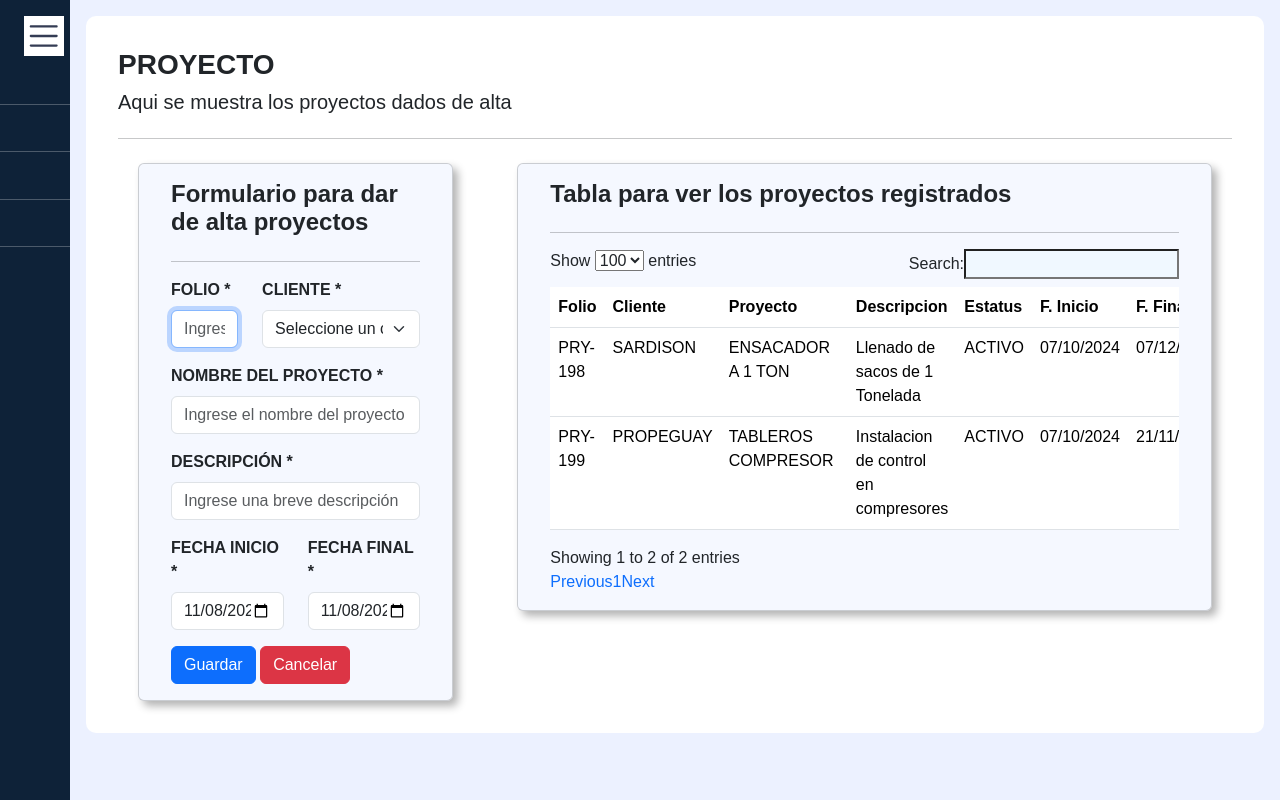
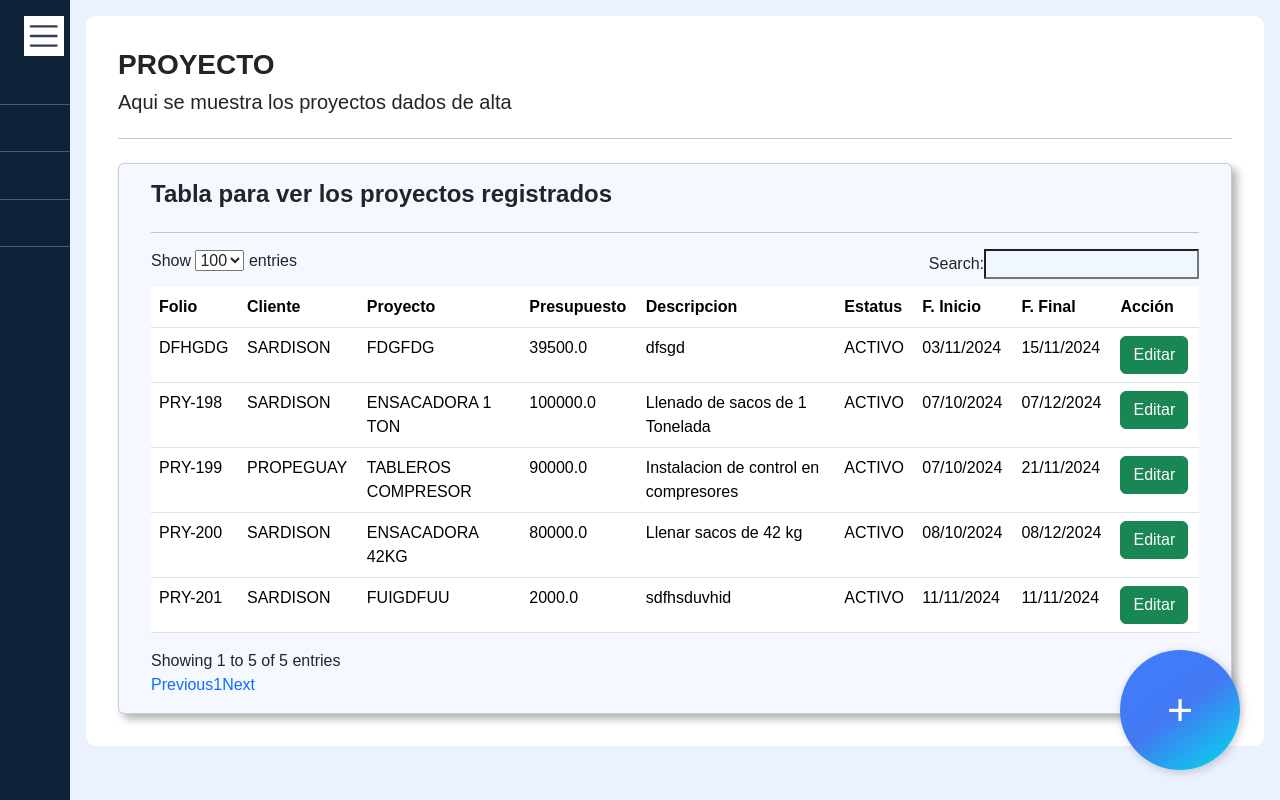
Before and after one commit to gestionDeDatos05/gastosCoprat, a Django app: page /Proyecto/ in a window 1280 px wide. Run offline with Django 4.2, Linux system fonts and the light colour scheme; data comes from the database, SQL or seed files in the repository; some libraries are stand-ins or nearby versions.

Commit message:
presupuesto

```diff
--- a/Aplicacion/Consultas/Catalogos/actualizarC.py
+++ b/Aplicacion/Consultas/Catalogos/actualizarC.py
@@ -60,6 +60,7 @@
     descripcion = request.POST['descripcion'] # CAMPO CLIENTE
     fechaInicio = request.POST['fechaInicio'] # CAMPO CLIENTE
     fechaFinal = request.POST['fechaFinal'] # CAMPO CLIENTE
+    presupuesto = request.POST['presupuesto'] # CAMPO CLIENTE
 
     actualizarAltaProyecto = tblAltaProyecto.objects.get(ID=id)
     estatus_instancia = tblEstatus.objects.get(ID=estatus)
@@ -68,6 +69,7 @@
     actualizarAltaProyecto.IDEstatus = estatus_instancia
     actualizarAltaProyecto.IDCliente = cliente_instancia
     actualizarAltaProyecto.Proyecto = proyecto
+    actualizarAltaProyecto.Presupuesto = presupuesto
     actualizarAltaProyecto.Descripcion = descripcion
     actualizarAltaProyecto.FechaInicio = fechaInicio
     actualizarAltaProyecto.Fechafinal = fechaFinal
--- a/Aplicacion/Consultas/Catalogos/agregarC.py
+++ b/Aplicacion/Consultas/Catalogos/agregarC.py
@@ -44,6 +44,7 @@
     Folio = request.POST['Folio'].upper() # CAMPO CLIENTE
     cliente = request.POST['cliente'] # CAMPO CLIENTE
     proyecto = request.POST['proyecto'].upper() # CAMPO CLIENTE
+    presupuesto = request.POST['presupuesto'] # CAMPO CLIENTE
     descripcion = request.POST['descripcion'] # CAMPO CLIENTE
     fechaInicio = request.POST['fechaInicio'] # CAMPO CLIENTE
     fechaFinal = request.POST['fechaFinal'] # CAMPO CLIENTE
@@ -51,6 +52,6 @@
 
 
     tblAltaProyecto.objects.create( Folio = Folio, IDEstatus_id = EstatusDefault, IDCliente_id = cliente, Proyecto = proyecto,
-    Descripcion = descripcion, FechaInicio = fechaInicio, Fechafinal = fechaFinal )
+    Descripcion = descripcion, FechaInicio = fechaInicio, Fechafinal = fechaFinal, Presupuesto =  presupuesto)
     messages.success(request, f'El proyecto {proyecto} se ha registrado exitosamente')
     return redirect('T_Proyecto')
--- a/Aplicacion/Consultas/Catalogos/mostrarC.py
+++ b/Aplicacion/Consultas/Catalogos/mostrarC.py
@@ -22,5 +22,5 @@
     cliente = tblCliente.objects.all()
     fecha_actual = datetime.now().date()
     fecha_formateada = fecha_actual.strftime('%Y-%m-%d')
-    data = tblAltaProyecto.objects.all().values("ID", "Folio", "IDEstatus_id__Descripcion","IDCliente_id", "IDCliente_id__Nombre", "Proyecto", "Descripcion", "FechaInicio", "Fechafinal")
+    data = tblAltaProyecto.objects.all().values("ID", "Folio", "IDEstatus_id__Descripcion","IDCliente_id", "IDCliente_id__Nombre", "Proyecto", "Descripcion", "FechaInicio", "Fechafinal", "Presupuesto")
     return render(request, 'Catalogo/Proyecto/index.html', {"data": data, 'cliente':cliente, 'fecha_actual':fecha_formateada})
--- a/Aplicacion/Consultas/Procesos/actualizarP.py
+++ b/Aplicacion/Consultas/Procesos/actualizarP.py
@@ -8,10 +8,10 @@
     id = request.POST['id'] # CAMPO id
     categoria = request.POST['categoria'].upper() # CAMPO Folio
     pago = request.POST['pago'] # CAMPO cliente
-    factura = request.POST['factura'] # CAMPO estatus
+    factura = request.POST['factura'].upper() # CAMPO estatus
     monto = request.POST['monto'].upper() # CAMPO proyecto
     descripcion = request.POST['descripcion'] # CAMPO descripcion
-    proveedor = request.POST['proveedor'] # CAMPO fechaInicio
+    proveedor = request.POST['proveedor'].upper() # CAMPO fechaInicio
     fecha = request.POST['fecha'] # CAMPO fechaFinal
 
     actualizarDetalleProyecto = tblProyecto.objects.get(ID=id)
@@ -32,7 +32,7 @@
     id_Proyecto = request.POST['idProyecto'] # CAMPO id
     cliente = request.POST['cliente'] # CAMPO cliente
     proyecto = request.POST['proyecto'].upper() # CAMPO proyecto
-    folio = request.POST['folio'] # CAMPO folio
+    folio = request.POST['folio'].upper() # CAMPO folio
     descripcion = request.POST['descripcion'] # CAMPO descripcion
 
     fecha_actual = datetime.now().date()
--- a/Aplicacion/Consultas/Procesos/editarP.py
+++ b/Aplicacion/Consultas/Procesos/editarP.py
@@ -17,7 +17,7 @@
     id_Proyecto = request.POST['idProyecto'] # CAMPO id
     cliente = request.POST['cliente'] # CAMPO cliente
     proyecto = request.POST['proyecto'].upper() # CAMPO proyecto
-    folio = request.POST['folio'] # CAMPO folio
+    folio = request.POST['folio'].upper() # CAMPO folio
     descripcion = request.POST['descripcionProyecto'] # CAMPO descripcion
 
     context = {'id':id_Proyecto, 'cliente': cliente, 'folio': folio, 'proyecto': proyecto, 'descripcion':descripcion}
@@ -28,7 +28,7 @@
     id = request.POST['id'] # CAMPO id
     cliente = request.POST['cliente'] # CAMPO cliente
     proyecto = request.POST['proyecto'].upper() # CAMPO proyecto
-    folio = request.POST['folio'] # CAMPO folio
+    folio = request.POST['folio'].upper() # CAMPO folio
     descripcion = request.POST['descripcion'] # CAMPO descripcion
 
     fecha_actual = datetime.now().date()
--- a/Aplicacion/models.py
+++ b/Aplicacion/models.py
@@ -18,6 +18,7 @@
     IDEstatus = models.ForeignKey(tblEstatus, on_delete=models.DO_NOTHING, null=True)
     IDCliente = models.ForeignKey(tblCliente, on_delete=models.DO_NOTHING, null=True)
     Proyecto = models.CharField(max_length=60, null=True)
+    Presupuesto = models.FloatField(null=True)
     Descripcion = models.CharField(max_length=100, null=True)
     FechaInicio = models.DateField(null=True)
     Fechafinal = models.DateField(null=True)
@@ -37,7 +38,6 @@
     IDFormaDePago = models.ForeignKey(tblFormaPago, on_delete=models.DO_NOTHING, null=True)
     IDCategoria = models.ForeignKey(tblCategoriaGasto, on_delete=models.DO_NOTHING, null=True)
     Monto = models.FloatField(null=True)
-    Presupuesto = models.FloatField(null=True)
     Factura = models.CharField(max_length=60, null=True)
     Descripcion = models.CharField(max_length=100, null=True)
     Proveedor = models.CharField(max_length=100, null=True)
--- a/Aplicacion/templates/Catalogo/Proyecto/index.html
+++ b/Aplicacion/templates/Catalogo/Proyecto/index.html
@@ -11,67 +11,16 @@
     <h3 class="titulo-contenedor"><strong>PROYECTO</strong></h3>
     <h5 class="texto-contenedor mb-4">Aqui se muestra los proyectos dados de alta</h5>
     <hr class="mb-4">
-    <div class="row">
-        <div class="col-sm-12 col-md-4 col-lg-4 form-alta">
-            <div class="card card-contenido-alta">
-                <h4><strong>Formulario para dar de alta proyectos</strong></h4>
-                <hr>
+
     {% if messages %}
     {% for message in messages %}
-                <div
-                    class="alert {% if 'error' in message.tags %}alert-danger{% else %}alert-primary{% endif %} notifications">
+    <div class="alert {% if 'error' in message.tags %}alert-danger{% else %}alert-primary{% endif %} notifications">
         {{ message }}
     </div>
     {% endfor %}
     {% endif %}
-                <form action="{% url 'G_Proyecto' %}" method="POST" autocomplete="off">
-                    {% csrf_token %}
-                    <div class="row mb-3">
-                        <div class="col-4">
-                            <label for="exampleInputEmail1" class="form-label"><b>FOLIO *</b></label>
-                            <input type="text" class="form-control" placeholder="Ingrese el folio" name="Folio" required
-                                autofocus>
-                        </div>
-                        <div class="col-8">
-                            <label for="exampleInputEmail1" class="form-label"><b>CLIENTE *</b></label>
-                            <select class="select2 form-select" aria-label="Default select example" name="cliente" required>
-                                <option value="">Seleccione un cliente</option>
-                                {% for data in cliente %}
-                                <option value="{{data.ID}}">{{data.Nombre}}</option>
-                                {% endfor %}
-                            </select>
-                        </div>
-                    </div>
-                    <div class="mb-3">
-                        <label for="exampleInputEmail1" class="form-label"><b>NOMBRE DEL PROYECTO *</b></label>
-                        <input type="text" class="form-control" placeholder="Ingrese el nombre del proyecto"
-                            name="proyecto" required>
-                    </div>
-                    <div class="mb-3">
-                        <label for="exampleInputEmail1" class="form-label"><b>DESCRIPCIÓN *</b></label>
-                        <input type="text" class="form-control" placeholder="Ingrese una breve descripción"
-                            name="descripcion" required>
-                    </div>
-                    <div class="row mb-3">
-                        <div class="col-6">
-                            <label for="fechaInicio" class="form-label"><b>FECHA INICIO *</b></label>
-                            <input type="date" class="form-control" id="fechaInicio" value="{{ fecha_actual }}"
-                                name="fechaInicio" required>
-                        </div>
-                        <div class="col-6">
-                            <label for="fechaFinal" class="form-label"><b>FECHA FINAL *</b></label>
-                            <input type="date" class="form-control" id="fechaFinal" value="{{ fecha_actual }}"
-                                name="fechaFinal" required>
-                        </div>
-                    </div>
-                    <button type="submit" class="btn btn-primary">Guardar</button>
-                    <a href="{% url 'T_Proyecto'%}">
-                        <button type="button" class="btn btn-danger cancelarBoton">Cancelar</button>
-                    </a>
-                </form>
-            </div>
-        </div>
-        <div class="col-sm-12 col-md-8 col-lg-8 tabla-alta">
+
+
     <div class="card card-contenido-alta">
         <h4><strong>Tabla para ver los proyectos registrados</strong></h4>
         <hr>
@@ -82,6 +31,7 @@
                         <th>Folio</th>
                         <th>Cliente</th>
                         <th>Proyecto</th>
+                        <th>Presupuesto</th>
                         <th>Descripcion</th>
                         <th>Estatus</th>
                         <th>F. Inicio</th>
@@ -95,6 +45,7 @@
                         <td>{{datos.Folio}}</td>
                         <td>{{datos.IDCliente_id__Nombre}}</td>
                         <td>{{datos.Proyecto}}</td>
+                        <td>{{datos.Presupuesto}}</td>
                         <td>{{datos.Descripcion}}</td>
                         <td>{{datos.IDEstatus_id__Descripcion}}</td>
                         <td>{{datos.FechaInicio|date:"d/m/Y" }}</td>
@@ -115,5 +66,72 @@
 </div>
 </div>
 </div>
-
+<div class="modal fade" id="exampleModal" tabindex="-1" aria-labelledby="exampleModalLabel" aria-hidden="true">
+    <div class="modal-dialog modal-xl">
+        <div class="modal-content">
+            <div class="modal-header">
+                <h4><strong>Agregar gastos del proyecto</strong></h4>
+                <button type="button" class="btn-close" data-bs-dismiss="modal" aria-label="Close"></button>
+            </div>
+            <div class="modal-body">
+                <form action="{% url 'G_Proyecto' %}" method="POST" autocomplete="off">
+                    {% csrf_token %}
+                    <div class="row mb-3">
+                        <div class="col-4">
+                            <label for="exampleInputEmail1" class="form-label"><b>FOLIO *</b></label>
+                            <input type="text" class="form-control" placeholder="Ingrese el folio" name="Folio" required
+                                autofocus>
+                        </div>
+                        <div class="col-8">
+                            <label for="exampleInputEmail1" class="form-label"><b>CLIENTE *</b></label>
+                            <select class="select2 form-select" aria-label="Default select example" name="cliente"
+                                required>
+                                <option value="">Seleccione un cliente</option>
+                                {% for data in cliente %}
+                                <option value="{{data.ID}}">{{data.Nombre}}</option>
+                                {% endfor %}
+                            </select>
+                        </div>
+                    </div>
+                    <div class="row mb-3">
+                        <div class="col-6">
+                            <label for="exampleInputEmail1" class="form-label"><b>NOMBRE DEL PROYECTO *</b></label>
+                            <input type="text" class="form-control" placeholder="Ingrese el nombre del proyecto"
+                                name="proyecto" required>
+                        </div>
+                        <div class="col-6">
+                            <label for="exampleInputEmail1" class="form-label"><b>DESCRIPCIÓN *</b></label>
+                            <input type="text" class="form-control" placeholder="Ingrese una breve descripción"
+                                name="descripcion" required>
+                        </div>
+                    </div>
+                    <div class="row mb-3">
+                        <div class="col-4">
+                            <label for="fechaInicio" class="form-label"><b>PRESUPUESTO *</b></label>
+                            <input type="number" class="form-control" placeholder="Ingrese el presupuesto" name="presupuesto"
+                                step="0.01" required>
+                        </div>
+                        <div class="col-4">
+                            <label for="fechaInicio" class="form-label"><b>FECHA INICIO *</b></label>
+                            <input type="date" class="form-control" id="fechaInicio" value="{{ fecha_actual }}"
+                                name="fechaInicio" required>
+                        </div>
+                        <div class="col-4">
+                            <label for="fechaFinal" class="form-label"><b>FECHA FINAL *</b></label>
+                            <input type="date" class="form-control" id="fechaFinal" value="{{ fecha_actual }}"
+                                name="fechaFinal" required>
+                        </div>
+                    </div>
+                    <hr>
+                    <button type="submit" class="btn btn-primary">Guardar</button>
+                    <button type="button" class="btn btn-danger" data-bs-dismiss="modal">Cancelar</button>
+                </form>
+            </div>
+        </div>
+    </div>
+</div>
+<button type="button" class="BotonAgregar1 btn btn-primary" data-bs-toggle="modal" data-bs-target="#exampleModal">
+    <div class="sign">+</div>
+    <div class="text">AGREGAR PROYECTO</div>
+</button>
 {% endblock %}
--- a/Aplicacion/views.py
+++ b/Aplicacion/views.py
@@ -10,7 +10,8 @@
 def inicio(request):
     categoria = tblCategoriaGasto.objects.all()
     # Obtener la lista de proyectos con los campos deseados
-    proyectos = tblAltaProyecto.objects.filter(IDEstatus_id = 1).values("ID", "Folio", "IDEstatus_id__Descripcion", "IDCliente_id__Nombre", "Proyecto", "Descripcion", "FechaInicio", "Fechafinal")
+    proyectos = tblAltaProyecto.objects.filter(IDEstatus_id = 1).values("ID", "Folio", "IDEstatus_id__Descripcion",
+    "IDCliente_id__Nombre", "Proyecto", "Descripcion", "FechaInicio", "Fechafinal", "Presupuesto")
 
     fecha_actual = datetime.now().date()
 
@@ -39,6 +40,7 @@
             "Descripcion": proyecto['Descripcion'],
             "FechaInicio": proyecto['FechaInicio'],
             "Fechafinal": proyecto['Fechafinal'],
+            "Presupuesto": proyecto['Presupuesto'],
             "DiasTotales": dias_totales,
             "DiasRestantes": dias_restantes,
             "porcentaje_acumulado": procentaje,
--- a/static/assets/css/style.css
+++ b/static/assets/css/style.css
@@ -41,11 +41,12 @@
 #sidebar {
     width: 70px;
     min-width: 70px;
-    z-index: 1000;
+
     transition: all .25s ease-in-out;
     background-color: #0e2238;
     display: flex;
     flex-direction: column;
+    z-index: 1060;
 }
 
 #sidebar.expand {
@@ -532,3 +533,13 @@
 .BotonAgregar1:active {
     transform: translate(2px, 2px);
 }
+
+.BotonBuscar1 {
+    position: fixed;
+    width: 15%;
+    z-index: 1060;
+    /* Fija el botón en la pantalla */
+    right: 74px !important;
+    /* Coloca el botón a 40px del borde derecho */
+    top: 58px !important;
+}
```
Also changed, not shown: Aplicacion/Consultas/Reportes/mostrarR.py (+8 -0 lines), Aplicacion/templates/Catalogo/Proyecto/editar.html (+31 -21 lines), Aplicacion/templates/Reporte/index.html (+39 -24 lines), Aplicacion/templates/include/index.html (+6 -6 lines), Aplicacion/migrations/0005_remove_tblproyecto_presupuesto_and_more.py (added), db.sqlite3, 1 other file. Lines whose indentation alone changed are shown as unchanged.
